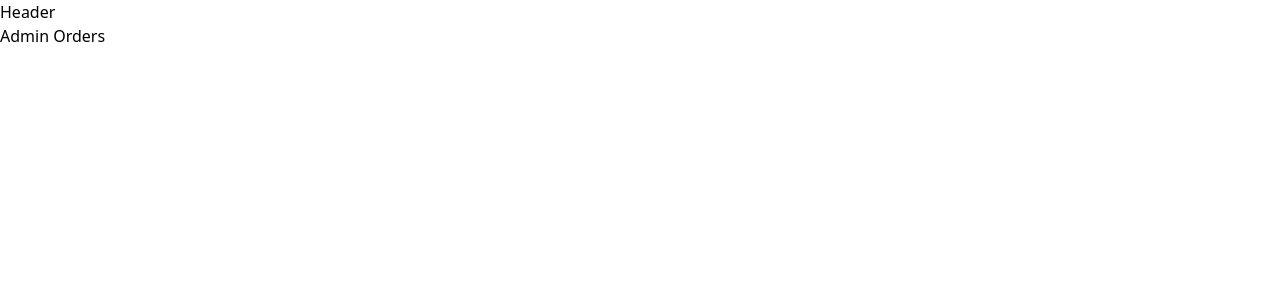
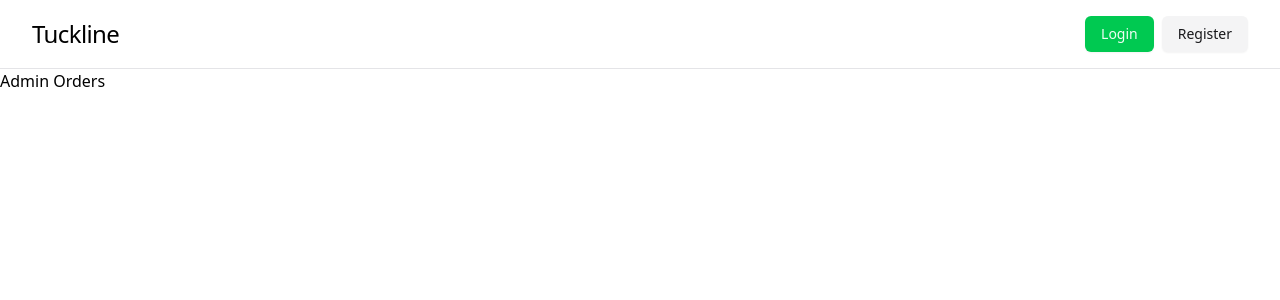
Before and after one commit to ckphase/MinorProject-Tuckline, a React (Vite) app in the folder frontend/: page /admin/orders in a window 1280 px wide. Shown: the top 300 px of the page. Built offline with nearby package versions, Linux system fonts and the light colour scheme; no server answers.

Commit message:
feat: add tods

```diff
--- a/frontend/src/components/layout/admin/appbar.tsx
+++ b/frontend/src/components/layout/admin/appbar.tsx
@@ -1,3 +1,20 @@
+import { UserNav } from '@/components/user-nav';
+import { Link } from 'react-router-dom';
+
+// TODO: chandan
+//       - add links to other required pages
 export const Appbar = () => {
-  return <div>Header</div>;
+  return (
+    <header className='sticky top-0 border-b border-border z-10 bg-white py-4'>
+      <div className='container flex items-center justify-between'>
+        <Link
+          to='/'
+          className='text-2xl font-medium tracking-tight text-black'
+        >
+          Tuckline
+        </Link>
+        <UserNav />
+      </div>
+    </header>
+  );
 };
--- a/frontend/src/components/pages/admin/dashboard.tsx
+++ b/frontend/src/components/pages/admin/dashboard.tsx
@@ -1,3 +1,8 @@
+// TODO: chandan
+//       - show metrices (Total orders, total revenue, total users, etc)
+//       - show recent orders
+//       - you can put all components in this page, I'll refactor it later
+//       - or create components in components/ folder alongside filter.tsx, cart.tsx, etc
 export const AdminDashboard = () => {
   return <div>Admin Dashboard</div>;
 };
--- /dev/null
+++ b/frontend/src/components/pages/admin/orders.tsx
@@ -0,0 +1 @@
+export const AdminOrdersPage = () => {};
--- a/frontend/src/components/user-nav.tsx
+++ b/frontend/src/components/user-nav.tsx
@@ -54,6 +54,8 @@ export const UserNav = () => {
     .join('')
     .toUpperCase();
 
+  const isAdmin = data.user.role === 'admin';
+
   return (
     <div className='flex items-center gap-4'>
       <DropdownMenu>
@@ -83,6 +85,7 @@ export const UserNav = () => {
             </DropdownMenuItem>
           </DropdownMenuGroup>
           <DropdownMenuSeparator />
+          {isAdmin ? null : (
             <DropdownMenuItem asChild>
               <Link
                 to='/orders'
@@ -92,6 +95,7 @@ export const UserNav = () => {
                 <span>Orders</span>
               </Link>
             </DropdownMenuItem>
+          )}
           <DropdownMenuSeparator />
           <DropdownMenuItem
             asChild
@@ -101,7 +105,7 @@ export const UserNav = () => {
           </DropdownMenuItem>
         </DropdownMenuContent>
       </DropdownMenu>
-      <Cart />
+      {isAdmin ? null : <Cart />}
     </div>
   );
 };
--- a/frontend/src/lib/axios.ts
+++ b/frontend/src/lib/axios.ts
@@ -1,6 +1,7 @@
 import axiosClient from 'axios';
 
 const axios = axiosClient.create({
+  // baseURL: 'http://13.216.24.239/tuckline/api',
   baseURL: 'http://localhost:3001/api',
   withCredentials: true,
 });
```
Lines whose indentation alone changed are shown as unchanged.
